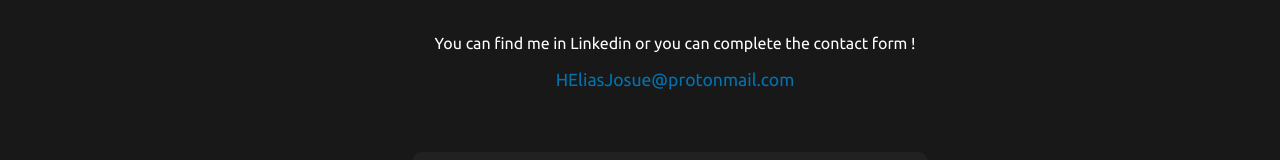
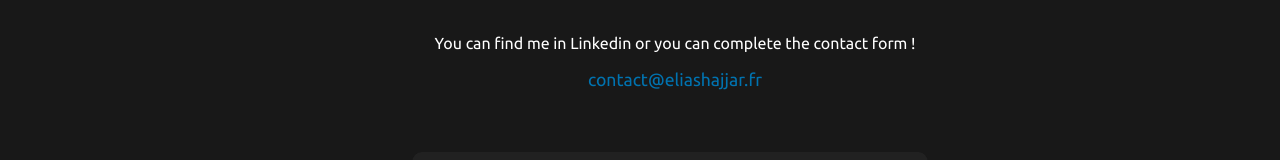
Before and after one commit to EliasJHL/My_portfolio, a Vue app: page / in a window 1280 px wide. Shown: the part 2679-2839 px from the top of the page. Built offline with nearby package versions, Linux system fonts and the light colour scheme.

Commit message:
[UPDATE] mail updated to my contact email

```diff
--- a/src/components/contact.vue
+++ b/src/components/contact.vue
@@ -1,7 +1,7 @@
 <template>
   <div class="contact-message">
     <h1 class="title-contact">Contact Me.</h1>
-    <p>You can find me in Linkedin or you can complete the contact form !<br><br><span class="mail-cont">HEliasJosue@protonmail.com</span></p>
+    <p>You can find me in Linkedin or you can complete the contact form !<br><br><span class="mail-cont">contact@eliashajjar.fr</span></p>
   </div>
   <div class="contact-link">
     <h1>Contact Form</h1>
```
